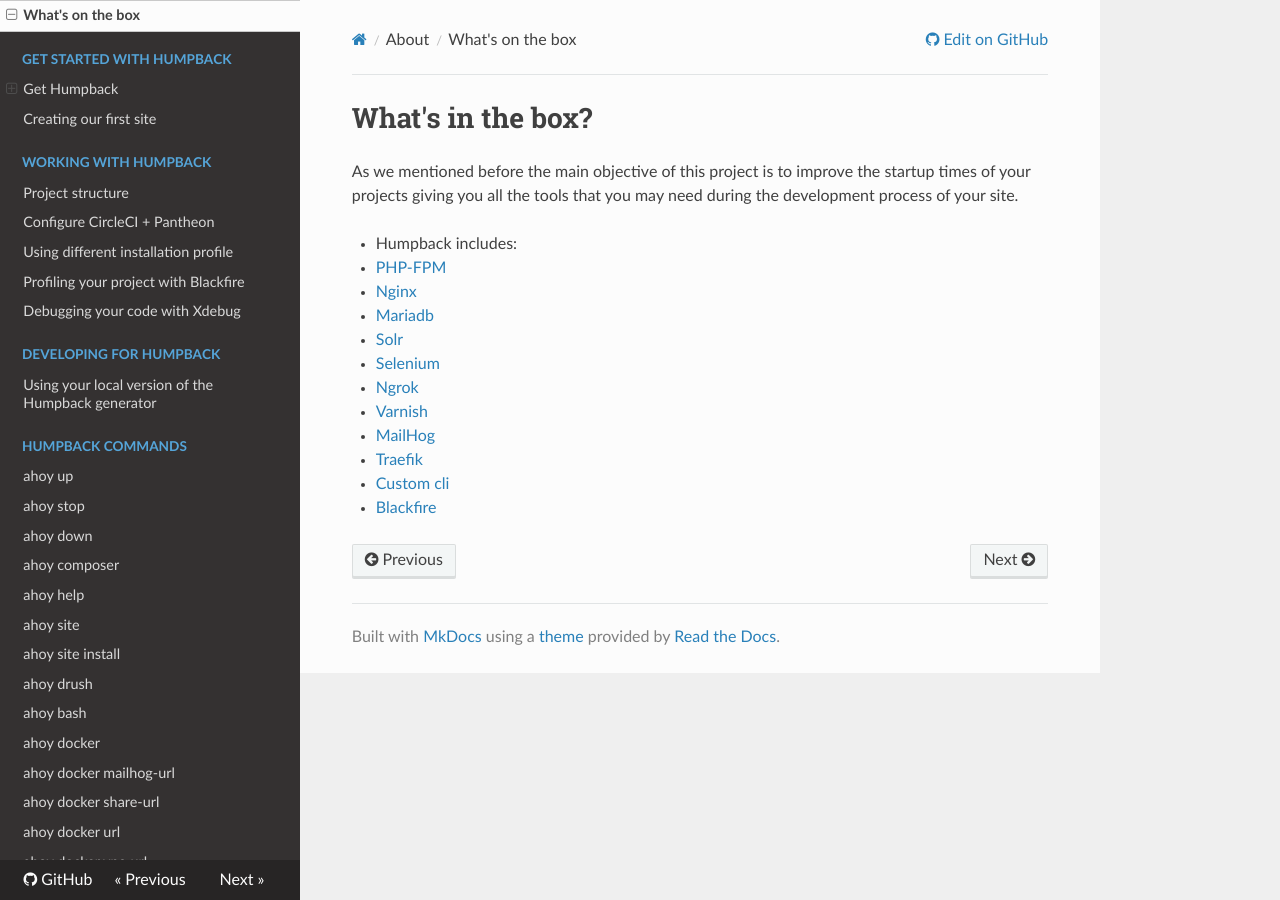
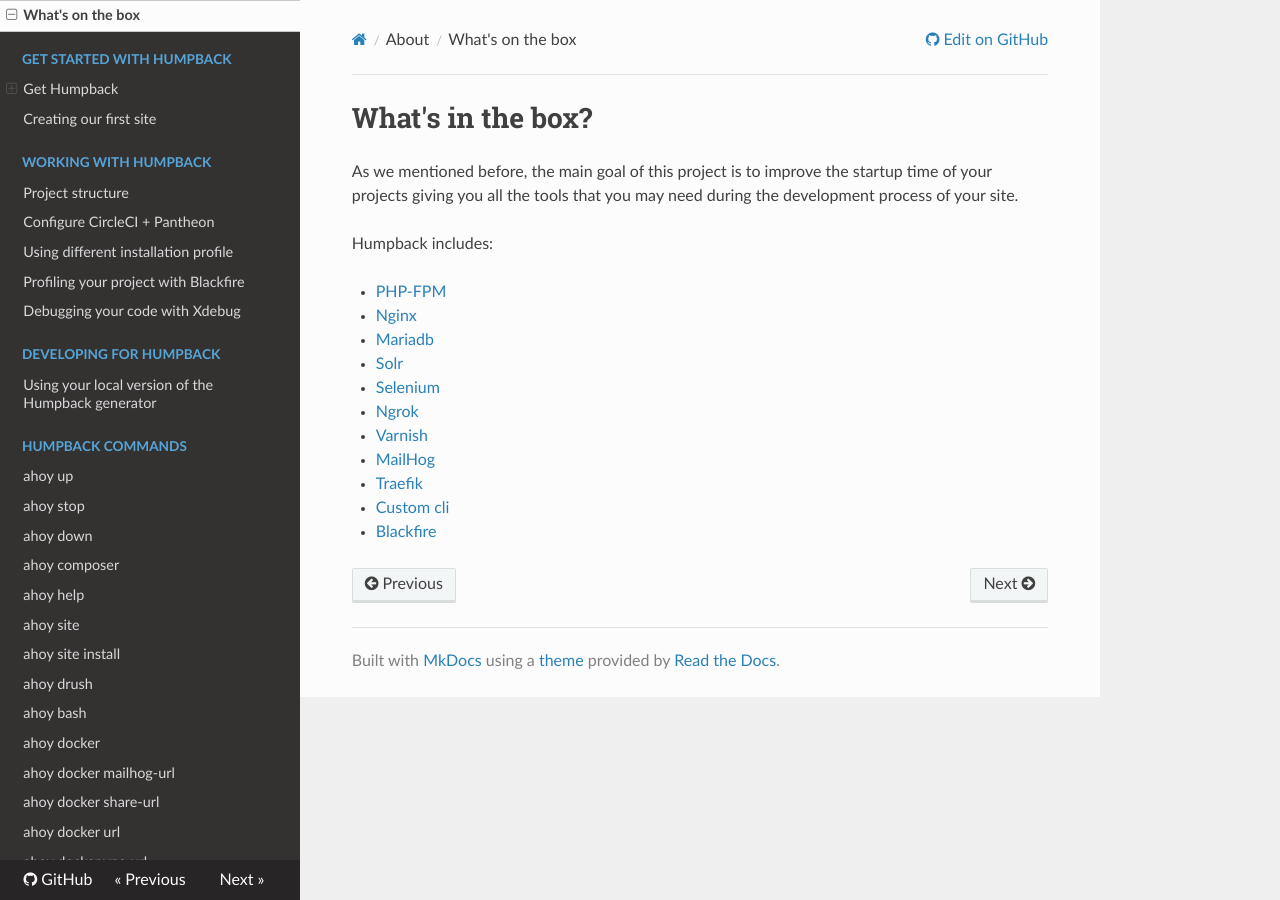
Before and after one commit to humpbackdev/humpback-docs, an MkDocs documentation site: the page built from docs/about/whats-in-the-box.md, in a window 1280 px wide. Built offline with MkDocs 1.6.1, drawn with Linux system fonts in a browser that asks for light colours; nearby versions of some CDN libraries; old or Windows-style settings are respelled for this version of MkDocs.

Commit message:
Improved semantics of docs related to about humpback section.

```diff
--- a/docs/about/whats-in-the-box.md
+++ b/docs/about/whats-in-the-box.md
@@ -1,8 +1,9 @@
 # What's in the box?
 
-As we mentioned before the main objective of this project is to improve the startup times of your projects giving you all the tools that you may need during the development process of your site.
+As we mentioned before, the main goal of this project is to improve the startup time of your projects giving you all the tools that you may need during the development process of your site.
 
-- Humpback includes:
+Humpback includes:
+
 - [PHP-FPM](../tool-set-details/php-fpm.md)
 - [Nginx](../tool-set-details/nginx.md)
 - [Mariadb](../tool-set-details/mariadb.md)
```
Also changed, not shown: docs/about/about-humpback.md (+1 -1 lines).
